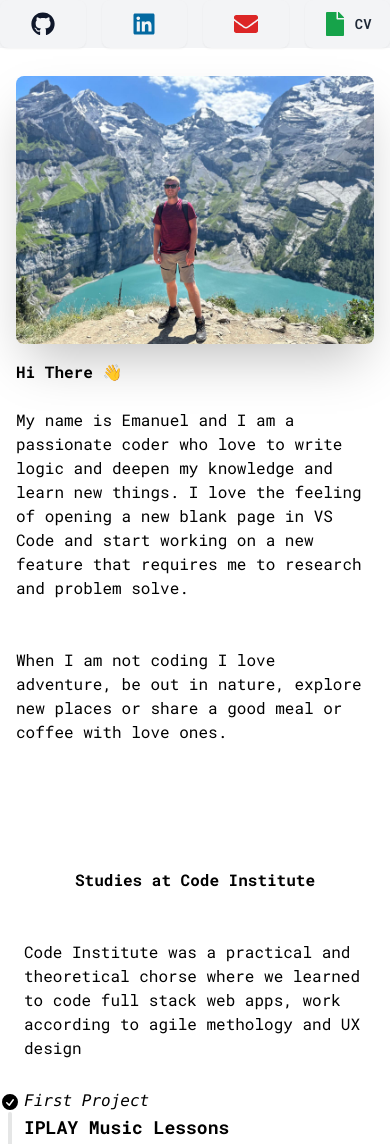
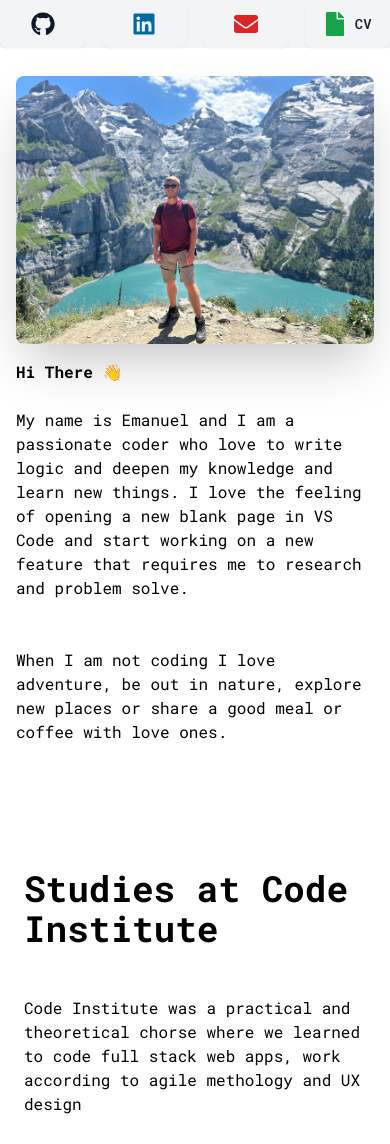
Before and after one commit to EmanuelGustafzon/portfolio, a Next.js app in the folder portfolio/: page / in a window 390 px wide. Shown: the top 1144 px of the page. Built offline with nearby package versions, Linux system fonts and the light colour scheme.

Commit message:
Update page.tsx
New font size

```diff
--- a/portfolio/app/page.tsx
+++ b/portfolio/app/page.tsx
@@ -16,7 +16,7 @@ export default function Home() {
       <Nav/>
       <Banner/>
       <div className='container flex justify-center'>
-        <h3 className='lg:text-4xl sm:text-3xl font-bold px-6 py-6'>Studies at Code Institute</h3>
+        <h3 className='text-4xl font-bold px-6 py-6'>Studies at Code Institute</h3>
       </div>
       <div className='flex justify-center py-6 px-6'>
         <p className=''>Code Institute was a practical and theoretical chorse where we learned to code full stack web apps, work according to agile methology and UX design </p>
```
